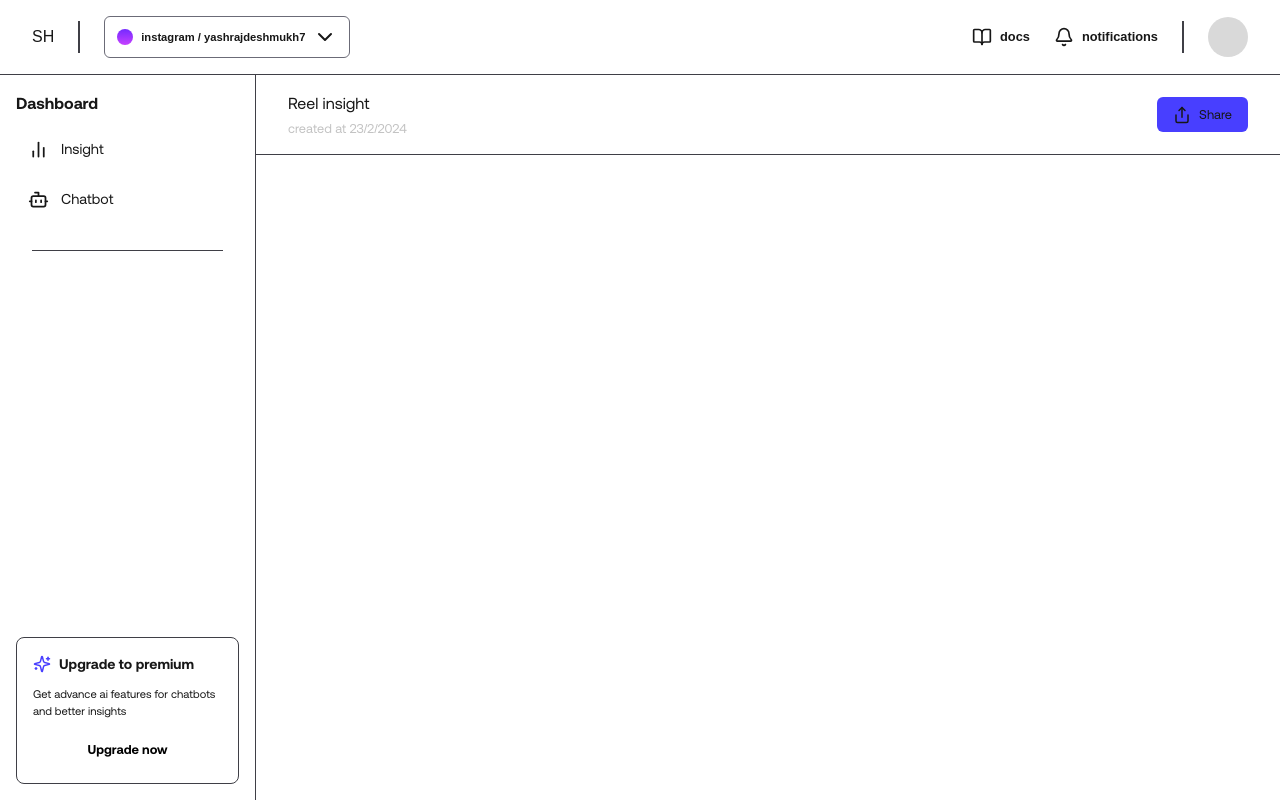
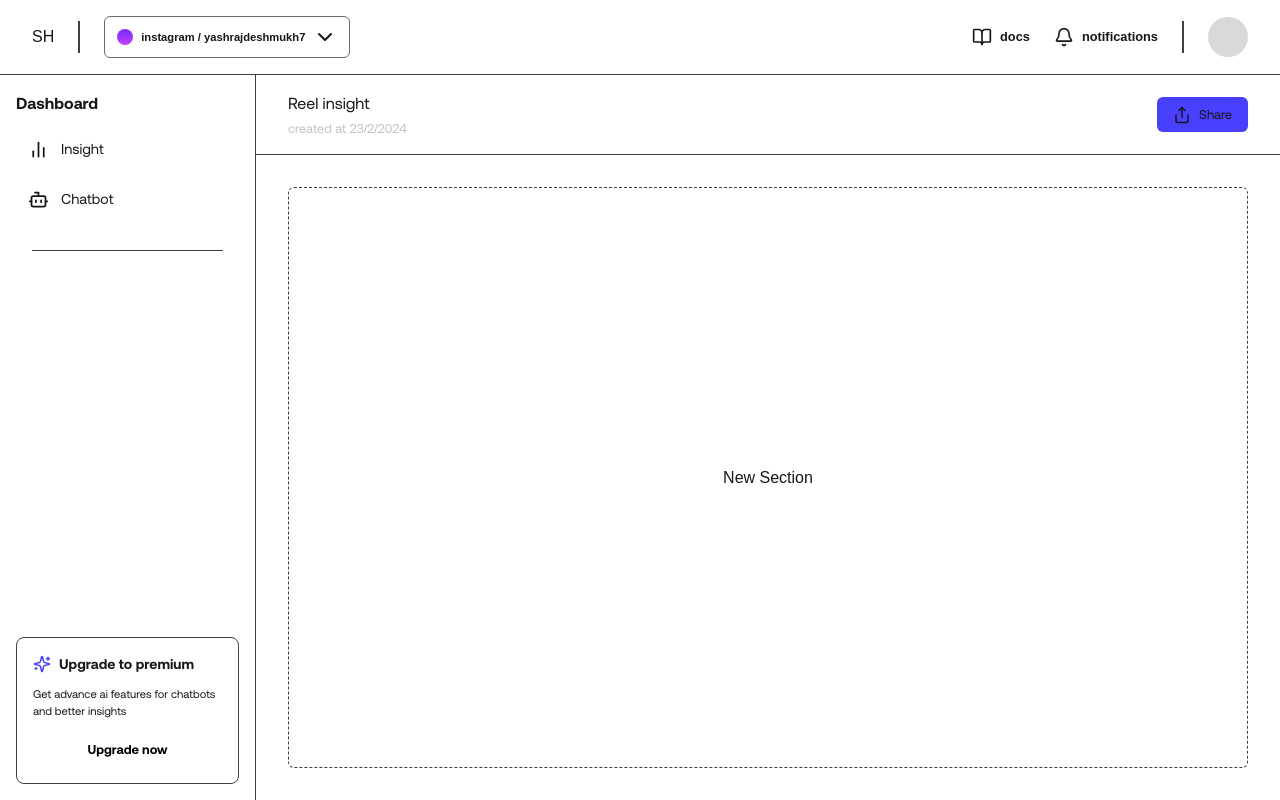
Before and after one commit to yashrajsd/sighthub, a Next.js app: page /dashboard/yashrajsd/sjdkeuj in a window 1280 px wide. Built offline with nearby package versions, Linux system fonts and the light colour scheme.

Commit message:
ui updates

```diff
--- a/src/app/(protected)/dashboard/[slug]/[topic]/page.tsx
+++ b/src/app/(protected)/dashboard/[slug]/[topic]/page.tsx
@@ -1,14 +1,22 @@
+'use client'
 import TopicBar from '@/components/global/topicbar'
-import React from 'react'
+import React, { useState } from 'react'
 
 type Props = {}
 
 const Page = (props: Props) => {
-  return (
-    <div className='flex flex-1 flex-col'>
-        <TopicBar/>
-    </div>
-  )
+    const [section,setSection] = useState([]);
+
+    return (
+        <div className='flex flex-1 flex-col'>
+            <TopicBar />
+            <span className={`w-full flex ${section.length<1 && ('flex-1 p-8')} justify-center items-center`}>
+                <button className='w-full h-full flex items-center justify-center hover:bg-[#19191D] border-dashed gap-2 border-[#3F3F46] border-[1px] p-2 px-4 rounded-md'>
+                    New Section
+                </button>
+            </span>
+        </div>
+    )
 }
 
 export default Page
```
